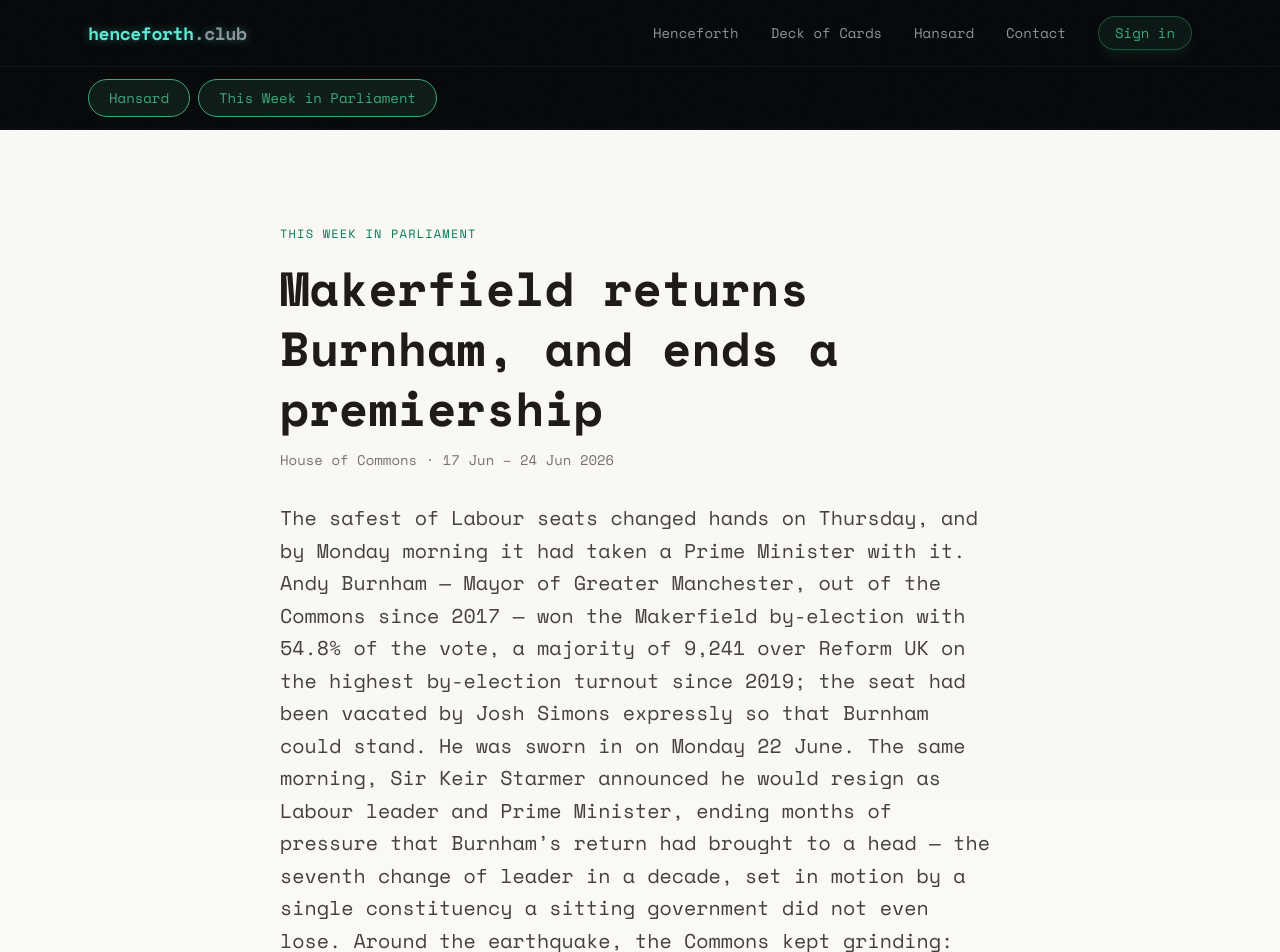
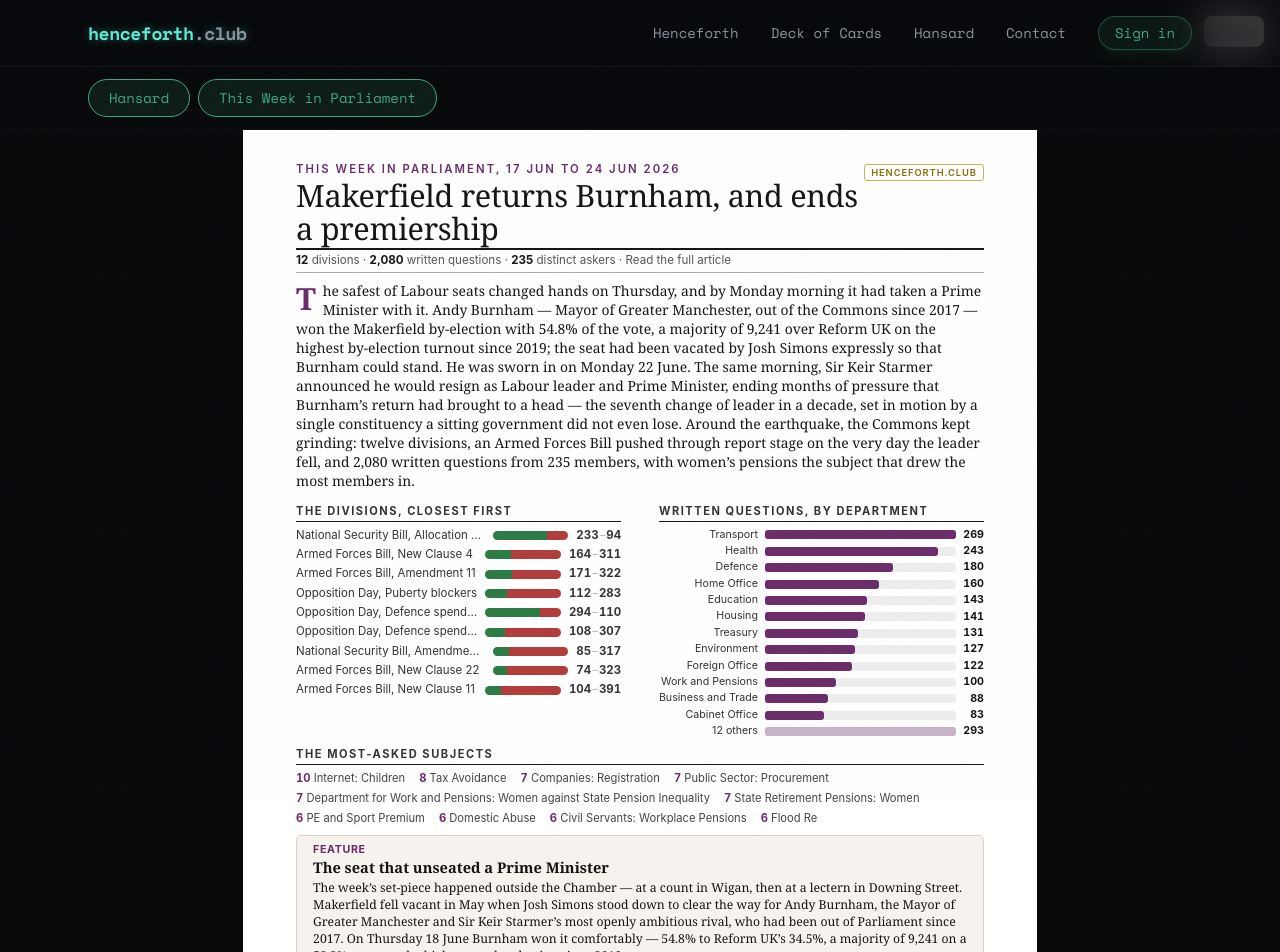
Before and after one commit to henryhudson/henceforth-club, a Next.js app: page /hansard/this-week/2026-06-24 in a window 1280 px wide. Shown: the top 952 px of the page. Built offline with nearby package versions, Linux system fonts and the light colour scheme.

Commit message:
feat(this-week): the one-page overview becomes the standard weekly page

```diff
--- a/src/app/hansard/this-week/[week]/page.tsx
+++ b/src/app/hansard/this-week/[week]/page.tsx
@@ -1,7 +1,7 @@
 import type { Metadata } from 'next'
 import { notFound } from 'next/navigation'
 import { listPublishedWeeks, loadDigest } from '@/lib/this-week/store'
-import DigestView from '../_components/DigestView'
+import Overview from '../_components/overview/Overview'
 
 export const revalidate = 3600
 
@@ -43,5 +43,5 @@ export default async function WeekPage({ params }: { params: Promise<Params> })
   const { week } = await params
   const digest = loadDigest(week)
   if (!digest || digest.status !== 'published') notFound()
-  return <DigestView digest={digest} />
+  return <Overview digest={digest} week={week} />
 }
--- /dev/null
+++ b/src/app/hansard/this-week/_components/overview/Overview.tsx
@@ -0,0 +1,60 @@
+import type { DigestData } from '@/lib/this-week/types'
+import s from './overview.module.css'
+import A4Sheet from './A4Sheet'
+import Masthead from './Masthead'
+import WeekInBrief from './WeekInBrief'
+import DivisionsBlock from './DivisionsBlock'
+import DepartmentChart from './DepartmentChart'
+import MostAskedSubjects from './MostAskedSubjects'
+import TopQuestions from './TopQuestions'
+import Feature from './Feature'
+import MostActiveFooter from './MostActiveFooter'
+
+// One-A4 space budget: a page carrying the week-in-brief runs denser, so the
+// aggregate sections tighten (the shipped static editions use the same numbers).
+const CHART_CAP_WITH_BRIEF = 5
+const TOPICS_CAP_WITH_BRIEF = 5
+const TOPICS_CAP = 10
+const QA_MAX_WITH_BRIEF = 2
+const QA_MAX = 3
+
+export default function Overview({ digest, week }: { digest: DigestData; week: string }) {
+  const ov = digest.overview
+  const headline = ov?.headline || digest.headline || (digest.mode === 'recess' ? 'Parliament in recess' : digest.windowLabel)
+  const intro = ov?.intro || digest.intro || ''
+  const hasBrief = Boolean(ov?.brief?.length)
+  const hasData = Boolean(digest.highlights?.votes?.length || digest.departments?.length)
+  const qa = (digest.qa ?? []).slice(0, hasBrief ? QA_MAX_WITH_BRIEF : QA_MAX)
+  const feature = ov?.feature ?? digest.feature
+
+  return (
+    <A4Sheet>
+      <Masthead
+        week={week}
+        windowLabel={digest.windowLabel}
+        headline={headline}
+        stats={digest.stats}
+        hasFull={Boolean(digest.body?.length)}
+      />
+      {intro && <p className={s.topstory}>{intro}</p>}
+      {hasBrief && <WeekInBrief items={ov!.brief!} />}
+      {hasData && (
+        <div className={s.cols2}>
+          <div>
+            <h3 className={s.sectionTitle}>The divisions, closest first</h3>
+            <DivisionsBlock votes={digest.highlights.votes} />
+          </div>
+          <div>
+            <h3 className={s.sectionTitle}>Written questions, by department</h3>
+            <DepartmentChart departments={digest.departments} cap={hasBrief ? CHART_CAP_WITH_BRIEF : undefined} />
+          </div>
+        </div>
+      )}
+      {hasData && <MostAskedSubjects topics={digest.topTopics} cap={hasBrief ? TOPICS_CAP_WITH_BRIEF : TOPICS_CAP} />}
+      {hasData && qa.length > 0 && <TopQuestions qa={qa} />}
+      {hasData && feature && <Feature feature={feature} />}
+      {ov?.mostActive && <MostActiveFooter mostActive={ov.mostActive} />}
+      <div className={s.credit}>Every figure checked against the official Parliament record. henceforth.club</div>
+    </A4Sheet>
+  )
+}
```
